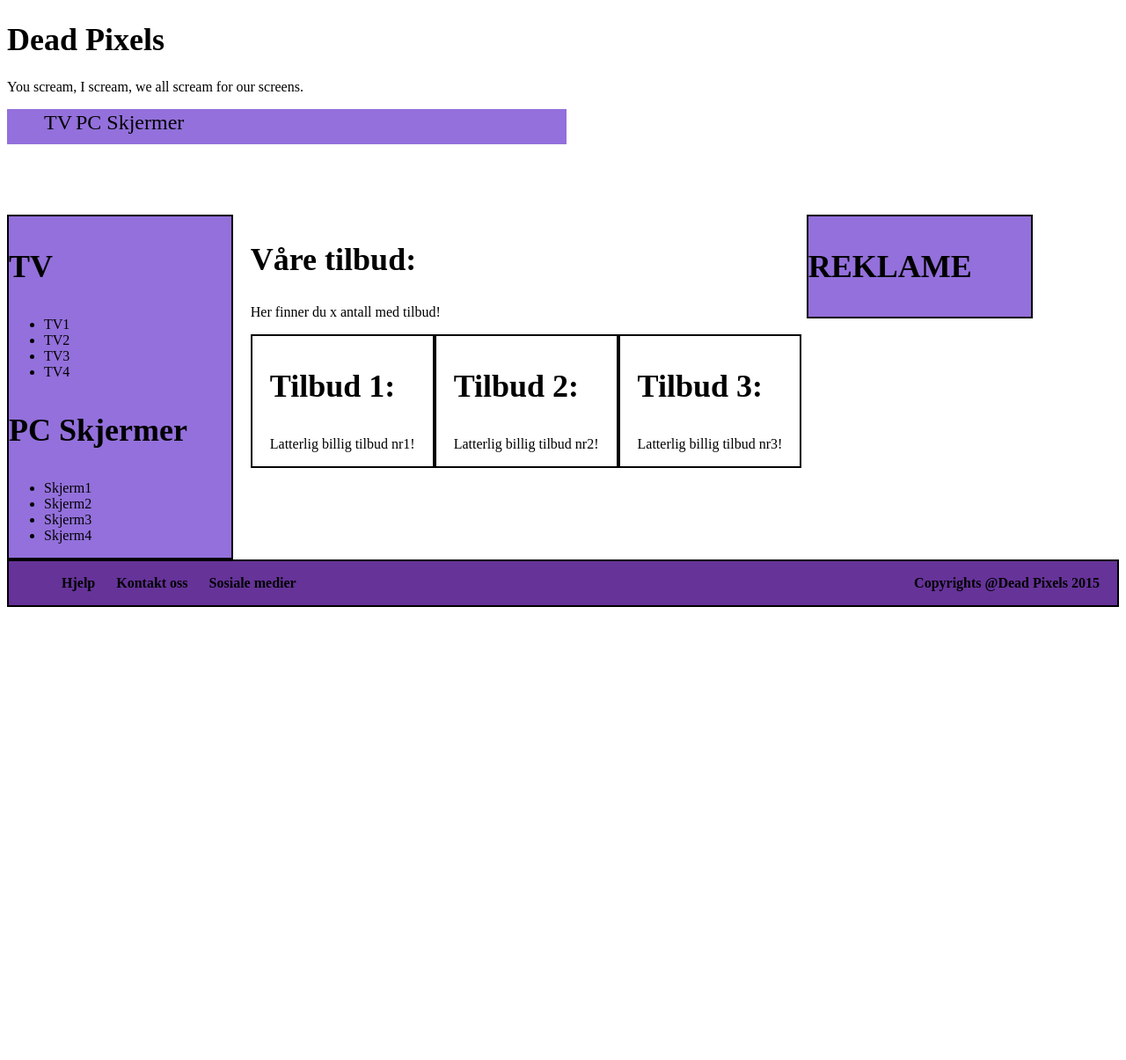
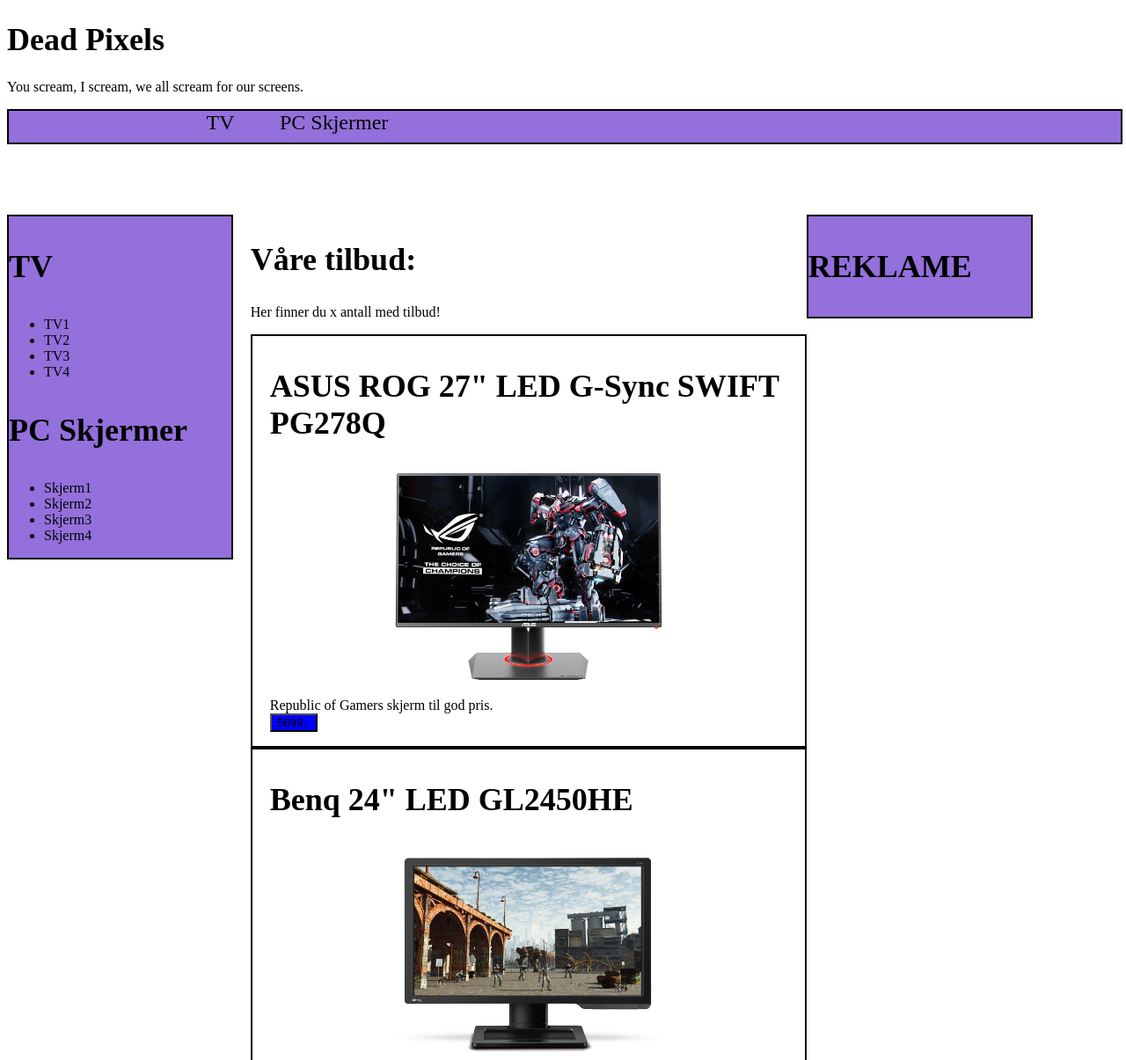
Before and after one commit to peflut/mpdhob215, a plain HTML site: page index.html in a window 1280 px wide. Shown: the top 1205 px of the page at 88% size. Before the commit the page ends 800 px from the top, so only its background shows below. Drawn offline with Linux system fonts and the light colour scheme.

Commit message:
Done general changes

```diff
--- a/index.html
+++ b/index.html
@@ -3,7 +3,8 @@
 <head>
     <title>Vår nettbutikk</title>
     <meta charset="UTF-8">
-    <link rel="stylesheet" type="text/css" href="style.CSS" />
+    <link rel="stylesheet" type="text/css" href="style.CSS" media="all"/>
+    <link rel="stylesheet" type="text/css" href="print.css" media="print">
 </head>
 <body>
     <h1>Dead Pixels</h1>
@@ -50,21 +51,28 @@
             Her finner du x antall med tilbud!
         </p>
         <div>
-            <h3>Tilbud 1:</h3>
+            <h3>ASUS ROG 27" LED G-Sync SWIFT PG278Q</h3>
+            <img src="bilder/skjermtilbud1.jpg" alt="skjerm1">
             <p>
-                Latterlig billig tilbud nr1!
+                Republic of Gamers skjerm til god pris. <br>
+                <input class="kjop" type="button" value="5699,-">
             </p>
         </div>
         <div>
-            <h3>Tilbud 2:</h3>
+            <h3>Benq 24" LED GL2450HE</h3>
+            <img src="bilder/skjermtilbud2.jpg" alt="skjerm2">
             <p>
-                Latterlig billig tilbud nr2!
+                Billig skjerm til billig penge. <br>
+                <input class="kjop" type="button" value="1199,-">
             </p>
         </div>
         <div>
-            <h3>Tilbud 3:</h3>
+            <h3>Samsung 105" LED Public Display QM105D</h3>
+            <img src="bilder/skjermtilbud3.jpg" alt="skjerm3">
             <p>
-                Latterlig billig tilbud nr3!
+                Once in a lifetime mulighet! Selg huset, forlat kona, selg barna og levern.
+                Denne vakre spesielle og eneste produserte Samsung 105". <br>
+                <input class="kjop" type="button" value="10,-">
             </p>
         </div>
     </article>
--- /dev/null
+++ b/print.CSS
@@ -0,0 +1,15 @@
+h1, h2, h3, h4, h5, h6 {
+    font-size: 36px;
+    color: black;
+}
+nav {
+    display: none;
+}
+
+aside {
+    display:none;
+}
+
+footer{
+    display:none;
+}
--- a/style.CSS
+++ b/style.CSS
@@ -12,10 +12,10 @@
     border: 2px solid black;
 }
 nav {
-    width: 50%;
+    width: 100%;
     height: 36px;
     background-color: mediumpurple;
-    border: 2px solid transparent;
+    border: 2px solid black;
     margin-bottom: 80px;
 }
 Nav ul {
@@ -27,6 +27,7 @@
     font-size: 24px;
     display: inline-block;
     text-align: left;
+    margin-left: 5%;
 }
 nav ul li a{
     margin-left: 20px;
@@ -128,3 +129,12 @@
 a {
     color: black;
 }
+img {
+    height: auto;
+    width: 50%;
+    margin-left: 25%;
+}
+.kjop {
+    background-color: blue;
+    color: black;
+}
```
Also changed, not shown: bilder/skjermtilbud1.jpg (added), bilder/skjermtilbud2.jpg (added), bilder/skjermtilbud3.jpg (added).
